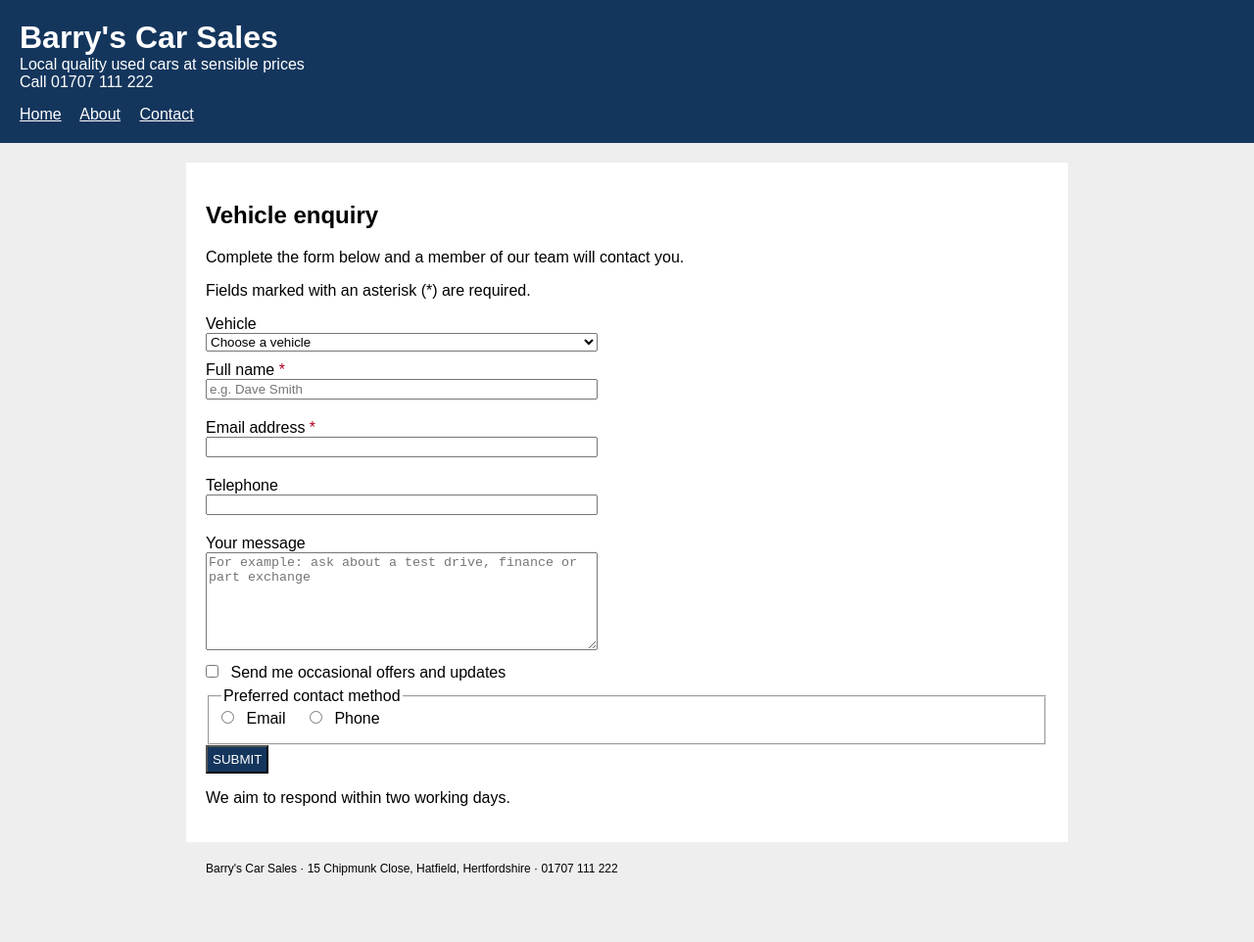
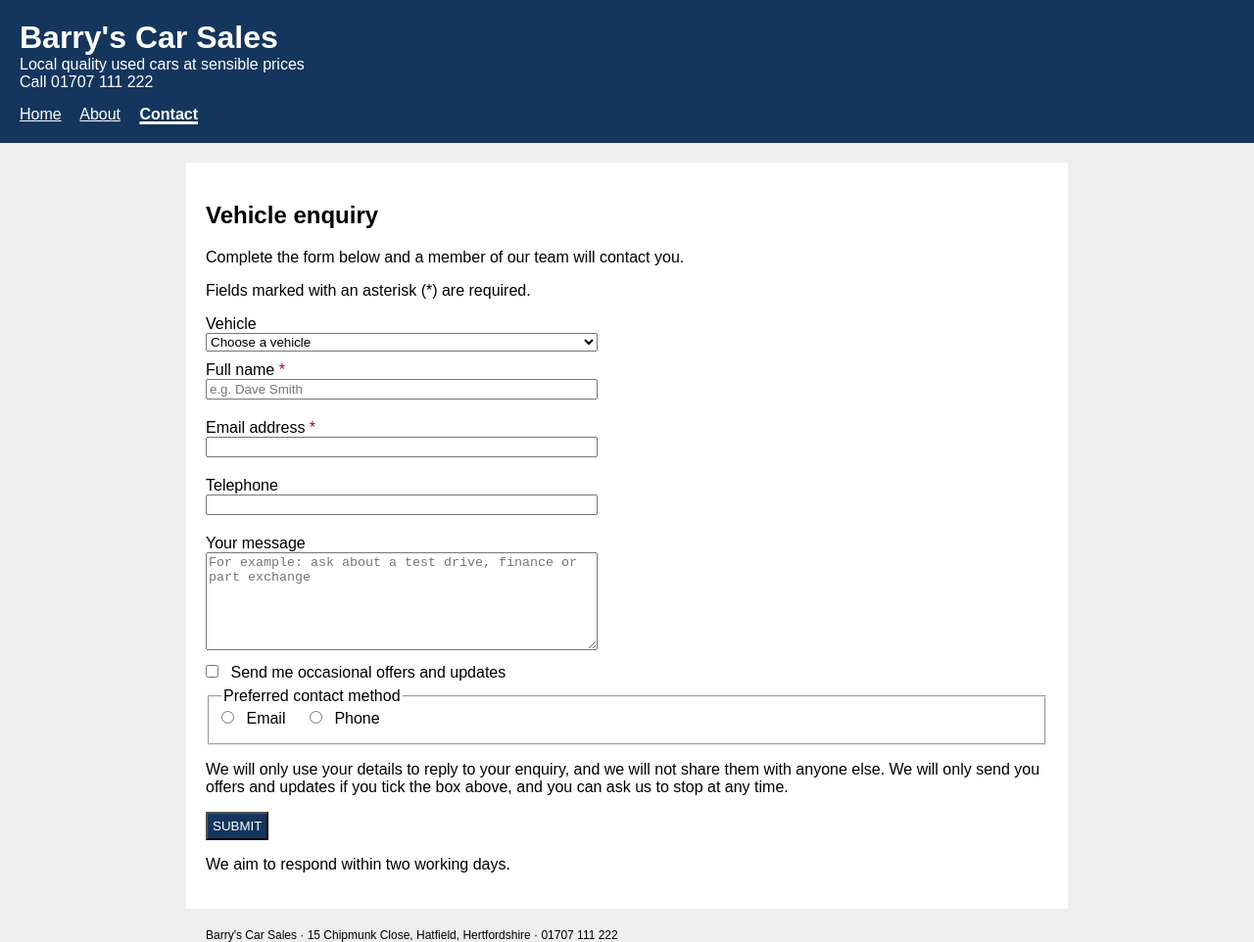
Before and after one commit to mhuzaifa-50/Barry-s-car-sales-accessibility-, a plain HTML site: page enquiry.html in a window 1280 px wide. Shown: the whole page at 98% size. Before the commit the page ends 894 px from the top, so only its background shows below. Drawn offline with Linux system fonts and the light colour scheme.

Commit message:
Add a privacy notice to the enquiry form

```diff
--- a/enquiry.html
+++ b/enquiry.html
@@ -20,7 +20,7 @@
     <nav>
         <a href="index.html">Home</a>
         <a href="about.html">About</a>
-        <a href="enquiry.html">Contact</a>
+        <a href="enquiry.html" aria-current="page">Contact</a>
     </nav>
 </header>
 
@@ -75,7 +75,9 @@
             <label for="contact-email">Email</label>
             <input type="radio" id="contact-phone" name="contact" value="phone">
             <label for="contact-phone">Phone</label>
-        </fieldset>
+            </fieldset>
+
+    <p>We will only use your details to reply to your enquiry, and we will not share them with anyone else. We will only send you offers and updates if you tick the box above, and you can ask us to stop at any time.</p>
 
         <button type="submit">SUBMIT</button>
     </form>
```
